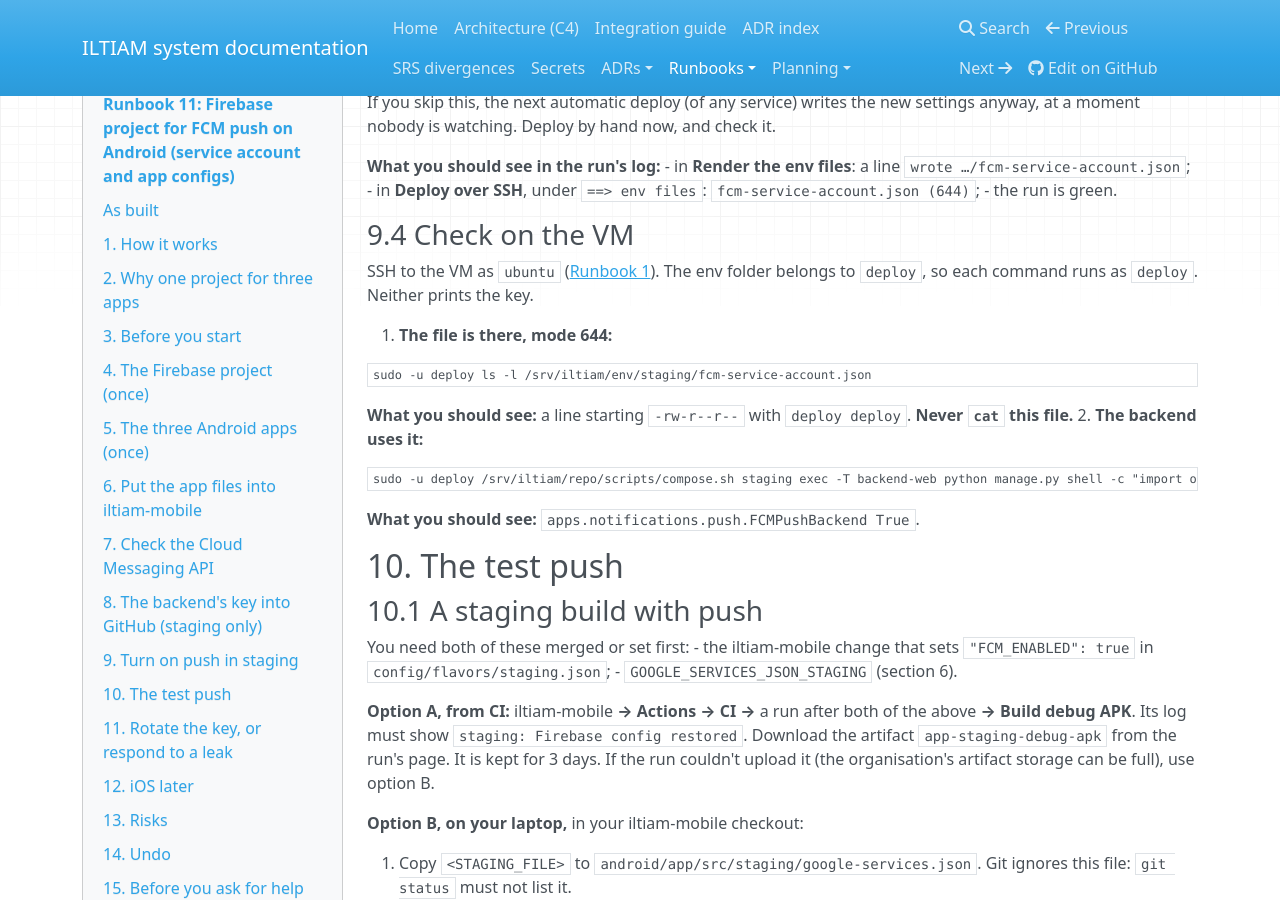
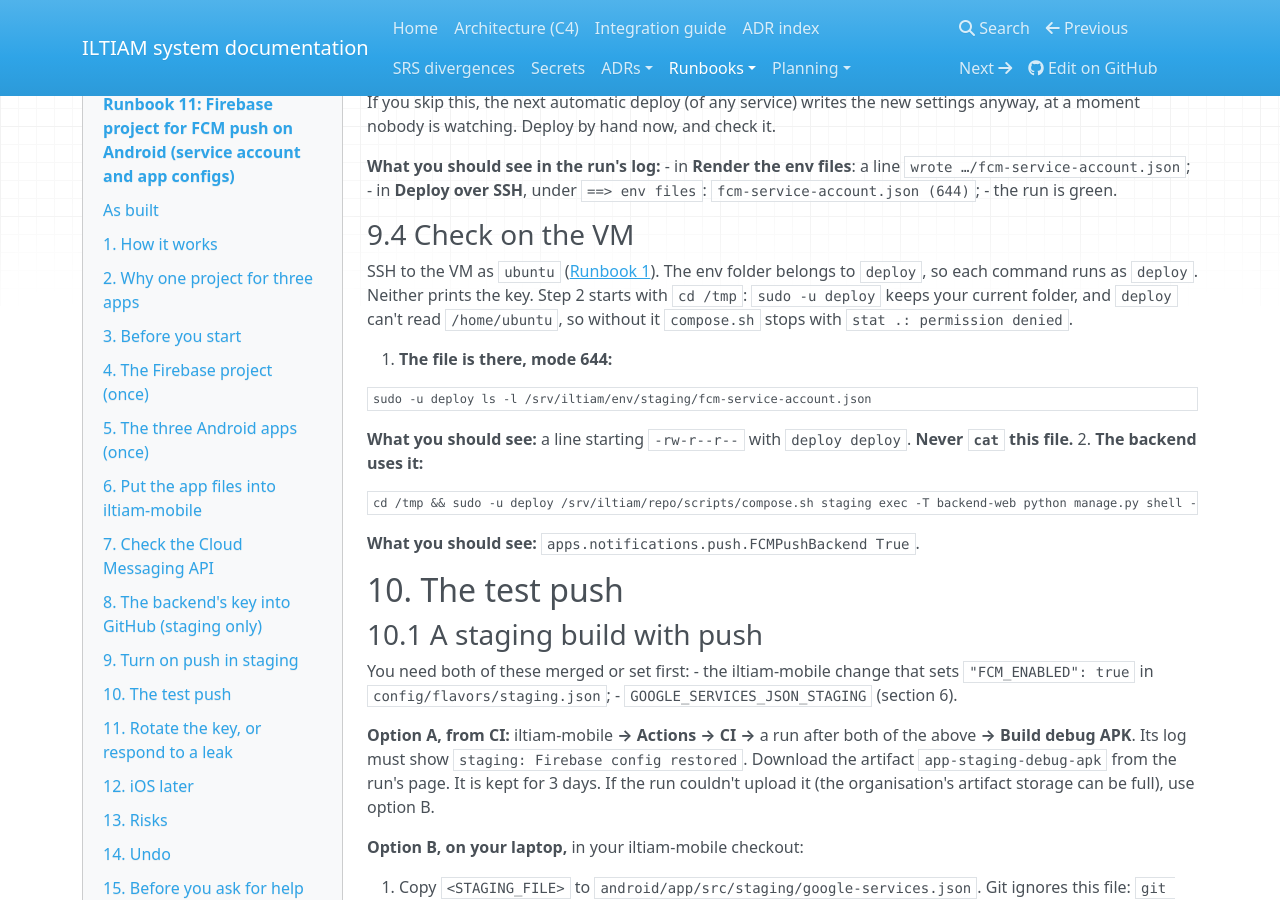
Before and after one commit to iltiam/iltiam-deployment, an MkDocs documentation site: the page built from docs/runbooks/11-firebase.md, in a window 1280 px wide and 900 px high, scrolled down 5868 px. Built offline with MkDocs 1.6.1, drawn with Linux system fonts in a browser that asks for light colours; some of the changed text lies outside the part shown.

Commit message:
docs(runbook): run compose.sh from /tmp in all runbooks (#63)

````diff
--- a/docs/runbooks/11-firebase.md
+++ b/docs/runbooks/11-firebase.md
@@ -222,7 +222,7 @@ If you skip this, the next automatic deploy (of any service) writes the new sett
 
 ### 9.4 Check on the VM
 
-SSH to the VM as `ubuntu` ([Runbook 1](01-oci-account-and-vm.md)). The env folder belongs to `deploy`, so each command runs as `deploy`. Neither prints the key.
+SSH to the VM as `ubuntu` ([Runbook 1](01-oci-account-and-vm.md)). The env folder belongs to `deploy`, so each command runs as `deploy`. Neither prints the key. Step 2 starts with `cd /tmp`: `sudo -u deploy` keeps your current folder, and `deploy` can't read `/home/ubuntu`, so without it `compose.sh` stops with `stat .: permission denied`.
 
 1. **The file is there, mode 644:**
 
@@ -234,7 +234,7 @@ SSH to the VM as `ubuntu` ([Runbook 1](01-oci-account-and-vm.md)). The env folde
 2. **The backend uses it:**
 
    ```bash
-   sudo -u deploy /srv/iltiam/repo/scripts/compose.sh staging exec -T backend-web python manage.py shell -c "import os; from django.conf import settings as s; print(s.PUSH_BACKEND, os.path.isfile(s.FCM_CREDENTIALS_FILE))"
+   cd /tmp && sudo -u deploy /srv/iltiam/repo/scripts/compose.sh staging exec -T backend-web python manage.py shell -c "import os; from django.conf import settings as s; print(s.PUSH_BACKEND, os.path.isfile(s.FCM_CREDENTIALS_FILE))"
    ```
 
    **What you should see:** `apps.notifications.push.FCMPushBackend True`.
@@ -350,7 +350,7 @@ iOS push ships in v1.1 (iltiam-mobile#57): an APNs key uploaded under **⚙ →
 | Test push: `409 NO_PUSH_DEVICE` | The phone isn't registered | Is the build from after the `FCM_ENABLED` change, with `staging: Firebase config restored` in the CI log? Is the phone signed in as the **same** user? Close and open the app: it registers again at start. Phones without Google Play can't get a token |
 | Test push: `503 PUSH_UNAVAILABLE` | The backend can't use FCM | Section 9.4. If `PUSH_BACKEND` is right, check section 7 and that the key wasn't deleted |
 | A device's `result` is `DEAD` | FCM says that token is gone: the app was reinstalled, or its data was cleared | It was removed. Open the app again so it registers, then send again |
-| A device's `result` is `FAILED` | A temporary FCM error, or the API is off | Send again after a minute. Then section 7. On the VM: `sudo -u deploy /srv/iltiam/repo/scripts/compose.sh staging logs --tail 200 backend-web backend-worker \| grep -c 'FCM send failed'`. **Don't paste the log lines anywhere** |
+| A device's `result` is `FAILED` | A temporary FCM error, or the API is off | Send again after a minute. Then section 7. On the VM: `cd /tmp && sudo -u deploy /srv/iltiam/repo/scripts/compose.sh staging logs --tail 200 backend-web backend-worker \| grep -c 'FCM send failed'`. **Don't paste the log lines anywhere** |
 | `SENT`, but nothing on the phone, and the app was **open on screen** | **Known limitation** (2026-11-12): the app doesn't show a push that arrives while it is in the foreground. The push did arrive | Put the app in the background and send again. The fix is an iltiam-mobile follow-up (section 19) |
 | `SENT`, but nothing on the phone, with the app in the background or closed | The phone held it back | Phone **Settings → Apps →** the staging app **→ Notifications:** on. Battery saver and Do Not Disturb off |
 
````
